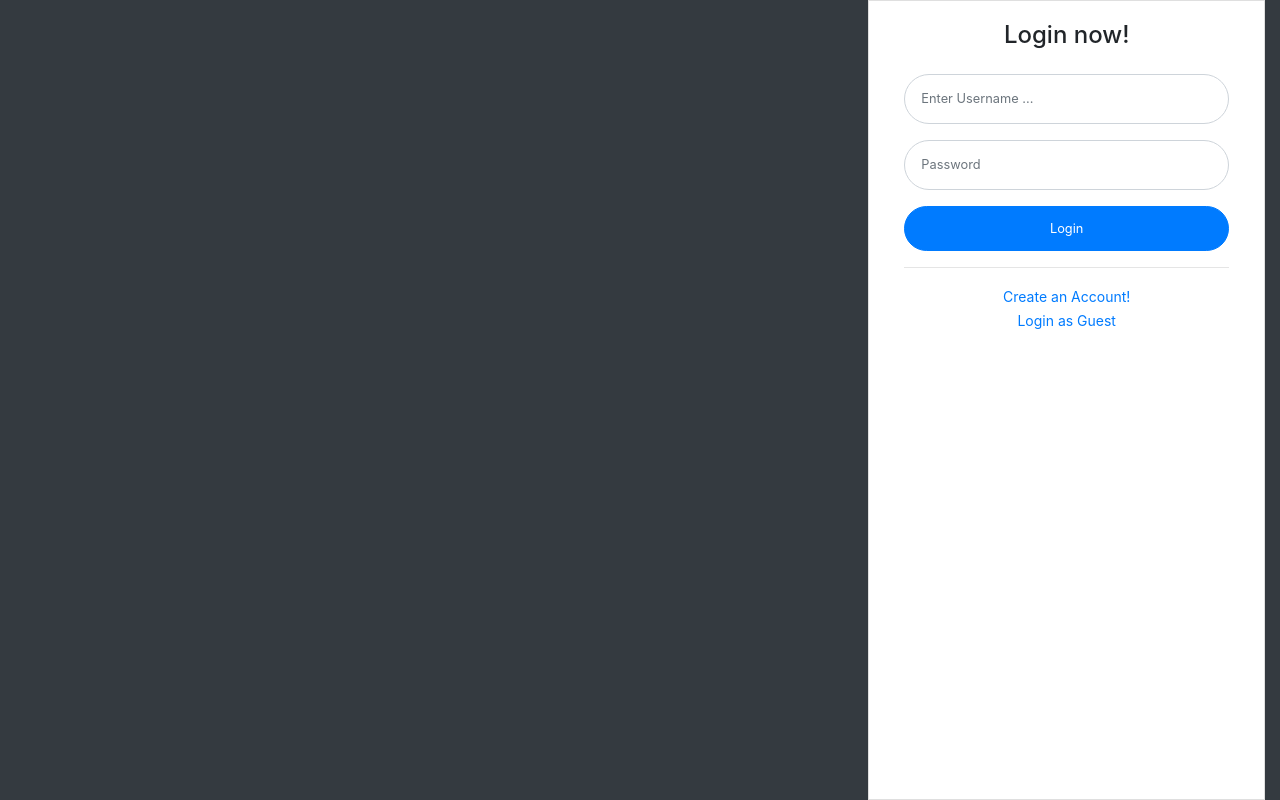
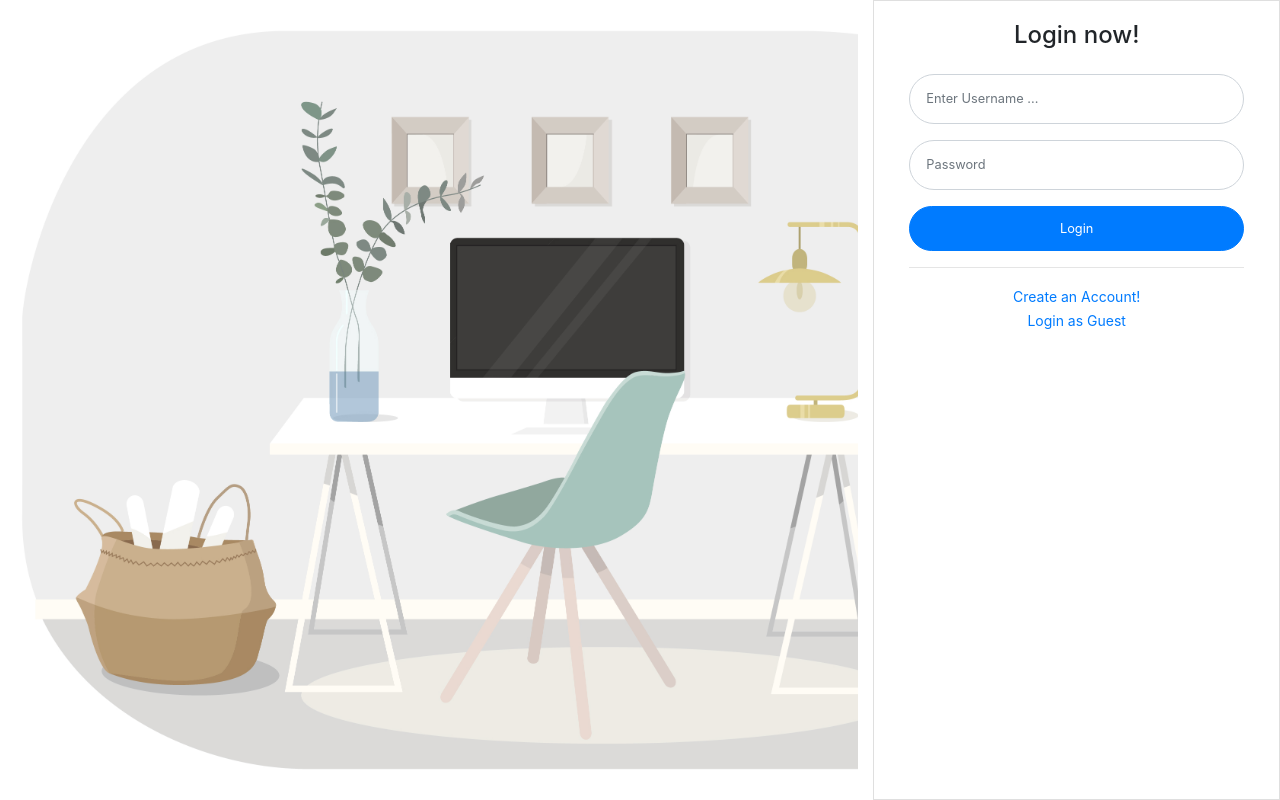
Before and after one commit to Ryuka25/mini-classroom, a PHP site: the page made by views/viewLogin/login.php in a window 1280 px wide. Run offline with PHP 8.4, Linux system fonts and the light colour scheme; the template is opened without the code that fills it, so the values that code supplies are empty; some libraries are stand-ins or nearby versions.

Commit message:
📦️ ADD : 'background' to 'login-page'

```diff
--- a/views/static/style/style.css
+++ b/views/static/style/style.css
@@ -1,3 +1,13 @@
+body {
+    overflow-y: scroll;
+    overflow-x: hidden;
+}
+
+.login-hero {
+    background-image:url('../image/bg-login.jpeg');
+    background-size: cover;
+    background-repeat: no-repeat;
+}
 form.user .form-control-user {
     border-radius: 10rem;
     font-size: .8rem;
--- a/views/static/template.php
+++ b/views/static/template.php
@@ -9,7 +9,7 @@
     <link rel="stylesheet" href="<?= SERVER_URL.'/views/static/style/style.css'?>">
     <title><?= $pageTitle ?> - Mini-classroom</title>
 </head>
-<body class="bg-dark">
+<body>
 
     <?= $topNavBar ?>
 
--- a/views/viewLogin/login.php
+++ b/views/viewLogin/login.php
@@ -1,4 +1,8 @@
 <!-- Begin Login Page -->
+<div class="login-page">
+    <div class="row">
+        <div class="col-xl-8 float-left login-hero">
+        </div>
         <div class="col-xl-4 float-right d-flex">
             <div class="card col-12 vh-100 rounded-0">
                 <div class="card-body">
@@ -33,6 +37,8 @@
                 </div>
             </div>
         </div>
+    </div>
+</div>
 
 <script src="<?= SERVER_URL.'/views/viewLogin/script/loginScript.js' ?>"></script>
 <!-- End Login page -->
```
Also changed, not shown: views/static/image/bg-login.jpeg (added). Lines whose indentation alone changed are shown as unchanged.
